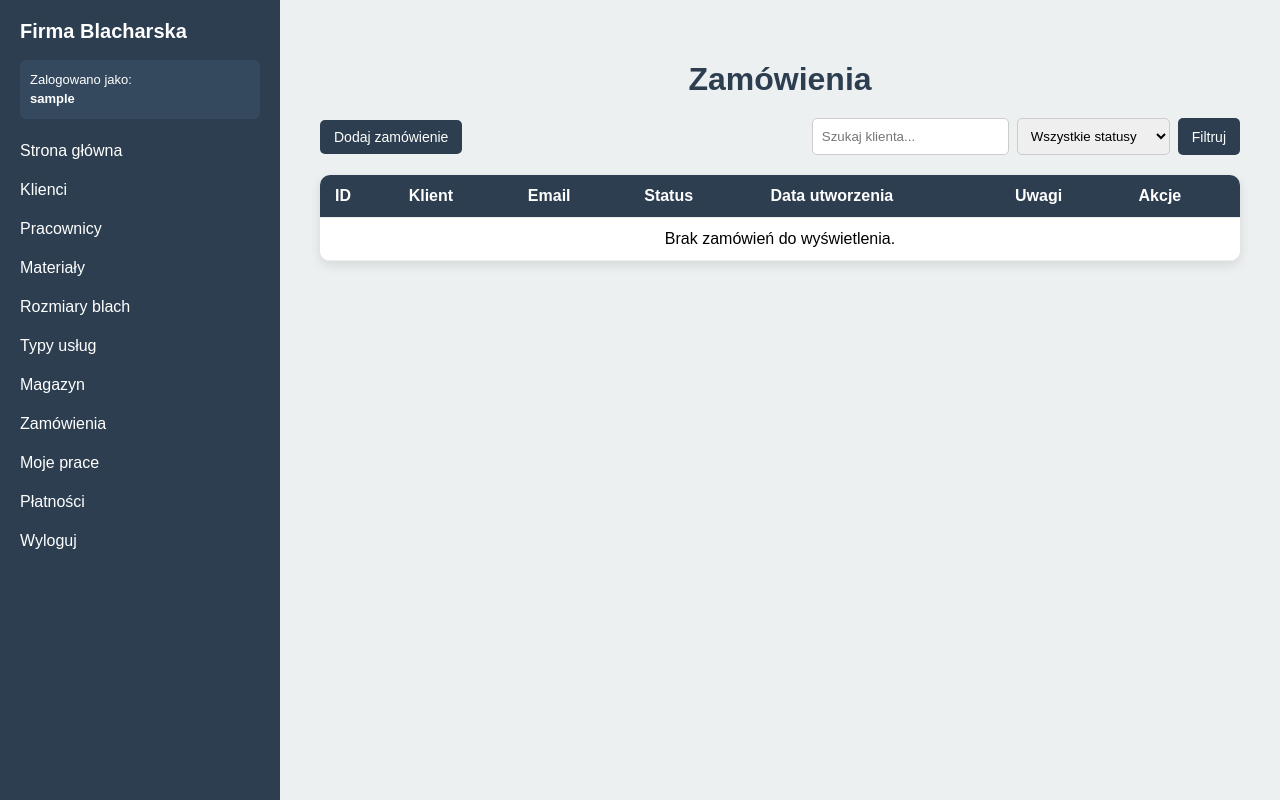
After one commit to Ostalowska/Projekt_firmy_blacharskiej, a Django app: page /zamowienia/ in a window 1280 px wide. The commit adds this page. Run offline with Django 5.2, Linux system fonts and the light colour scheme; the visitor is signed in with stand-in values (Sample User, id 1); data that the repository does not hold is empty.

Commit message:
System zamówień baza modułu

```diff
--- a/core/urls.py
+++ b/core/urls.py
@@ -57,4 +57,8 @@ urlpatterns = [
     path("typy-uslug/dodaj/", views.typ_uslugi_dodaj, name="typ_uslugi_dodaj"),
     path("typy-uslug/<int:typ_id>/edytuj/", views.typ_uslugi_edytuj, name="typ_uslugi_edytuj"),
     path("typy-uslug/<int:typ_id>/usun/", views.typ_uslugi_usun, name="typ_uslugi_usun"),
+    path("zamowienia/", views.zamowienia_lista, name="zamowienia_lista"),
+    path("zamowienia/dodaj/", views.zamowienie_dodaj, name="zamowienie_dodaj"),
+    path("zamowienia/<int:zamowienie_id>/edytuj/", views.zamowienie_edytuj, name="zamowienie_edytuj"),
+    path("zamowienia/<int:zamowienie_id>/usun/", views.zamowienie_usun, name="zamowienie_usun"),
 ]
--- a/core/views.py
+++ b/core/views.py
@@ -2,8 +2,15 @@ from django.contrib import messages
 from django.contrib.auth.decorators import login_required
 from django.shortcuts import render, redirect, get_object_or_404
 
-from .forms import KlientForm, MaterialForm, RozmiarBlachyForm, TypUslugiForm
-from .models import Klient, Material, RozmiarBlachy, TypUslugi
+from .forms import (
+    KlientForm,
+    MaterialForm,
+    RozmiarBlachyForm,
+    TypUslugiForm,
+    ZamowienieForm,
+)
+
+from .models import Klient, Material, RozmiarBlachy, TypUslugi, Zamowienie
 
 
 @login_required
@@ -377,3 +384,99 @@ def typ_uslugi_usun(request, typ_id):
             "typ_uslugi": typ_uslugi,
         },
     )
+
+@login_required
+def zamowienia_lista(request):
+    query = request.GET.get("q", "")
+    status = request.GET.get("status", "")
+
+    zamowienia = Zamowienie.objects.select_related("klient").all().order_by("-data_utworzenia")
+
+    if query:
+        zamowienia = zamowienia.filter(
+            klient__imie__icontains=query
+        ) | zamowienia.filter(
+            klient__nazwisko__icontains=query
+        ) | zamowienia.filter(
+            klient__email__icontains=query
+        ) | zamowienia.filter(
+            klient__nazwa_firmy__icontains=query
+        )
+
+    if status:
+        zamowienia = zamowienia.filter(status=status)
+
+    return render(
+        request,
+        "zamowienia/lista.html",
+        {
+            "zamowienia": zamowienia,
+            "query": query,
+            "status": status,
+            "statusy": Zamowienie.STATUS_CHOICES,
+        },
+    )
+
+
+@login_required
+def zamowienie_dodaj(request):
+    if request.method == "POST":
+        form = ZamowienieForm(request.POST)
+
+        if form.is_valid():
+            form.save()
+            messages.success(request, "Zamówienie zostało utworzone.")
+            return redirect("core:zamowienia_lista")
+    else:
+        form = ZamowienieForm()
+
+    return render(
+        request,
+        "zamowienia/formularz.html",
+        {
+            "form": form,
+            "tytul": "Dodaj zamówienie",
+        },
+    )
+
+
+@login_required
+def zamowienie_edytuj(request, zamowienie_id):
+    zamowienie = get_object_or_404(Zamowienie, id=zamowienie_id)
+
+    if request.method == "POST":
+        form = ZamowienieForm(request.POST, instance=zamowienie)
+
+        if form.is_valid():
+            form.save()
+            messages.success(request, "Zamówienie zostało zaktualizowane.")
+            return redirect("core:zamowienia_lista")
+    else:
+        form = ZamowienieForm(instance=zamowienie)
+
+    return render(
+        request,
+        "zamowienia/formularz.html",
+        {
+            "form": form,
+            "tytul": "Edytuj zamówienie",
+        },
+    )
+
+
+@login_required
+def zamowienie_usun(request, zamowienie_id):
+    zamowienie = get_object_or_404(Zamowienie, id=zamowienie_id)
+
+    if request.method == "POST":
+        zamowienie.delete()
+        messages.success(request, "Zamówienie zostało usunięte.")
+        return redirect("core:zamowienia_lista")
+
+    return render(
+        request,
+        "zamowienia/usun.html",
+        {
+            "zamowienie": zamowienie,
+        },
+    )
--- a/templates/base.html
+++ b/templates/base.html
@@ -105,7 +105,7 @@
 				<a href="{% url 'core:rozmiary_lista' %}">Rozmiary blach</a>
 				<a href="{% url 'core:typy_uslug_lista' %}">Typy usług</a>
 				<a href="#">Magazyn</a>
-				<a href="#">Zamówienia</a>
+				<a href="{% url 'core:zamowienia_lista' %}">Zamówienia</a>
 				<a href="#">Moje prace</a>
 				<a href="#">Płatności</a>
             {% endif %}
--- /dev/null
+++ b/templates/zamowienia/lista.html
@@ -0,0 +1,112 @@
+{% extends "base.html" %}
+
+{% block content %}
+
+<style>
+    .page-container { max-width: 1150px; margin: 0 auto; padding: 20px; }
+    h1 { text-align: center; color: #2c3e50; margin-bottom: 20px; }
+    .top-bar { display: flex; justify-content: space-between; gap: 15px; margin-bottom: 20px; align-items: center; flex-wrap: wrap; }
+    .search-form { display: flex; gap: 8px; flex-wrap: wrap; }
+    input, select { padding: 9px; border-radius: 5px; border: 1px solid #ccc; }
+    .btn { padding: 9px 14px; background: #2c3e50; color: white; text-decoration: none; border: none; border-radius: 5px; cursor: pointer; font-size: 14px; }
+    .btn:hover { background: #1f2a38; }
+    .btn-danger { background: #c0392b; }
+    .btn-danger:hover { background: #922b21; }
+    .btn-secondary { background: #7f8c8d; }
+    .messages { margin-bottom: 15px; }
+    .message { background: #d4edda; color: #155724; padding: 12px; border-radius: 6px; text-align: center; font-weight: bold; }
+    table { width: 100%; border-collapse: collapse; background: white; border-radius: 10px; overflow: hidden; box-shadow: 0 4px 12px rgba(0,0,0,0.1); }
+    thead { background: #2c3e50; color: white; }
+    th, td { padding: 12px 15px; border-bottom: 1px solid #eee; text-align: left; }
+    tbody tr:nth-child(even) { background: #f8f9fa; }
+    tbody tr:hover { background: #eef2f7; }
+    .actions { display: flex; gap: 8px; }
+    .status { font-weight: bold; }
+</style>
+
+<div class="page-container">
+
+    <h1>Zamówienia</h1>
+
+    {% if messages %}
+        <div class="messages">
+            {% for message in messages %}
+                <div class="message">{{ message }}</div>
+            {% endfor %}
+        </div>
+    {% endif %}
+
+    <div class="top-bar">
+        <a class="btn" href="{% url 'core:zamowienie_dodaj' %}">
+            Dodaj zamówienie
+        </a>
+
+        <form method="get" class="search-form">
+            <input type="text" name="q" value="{{ query }}" placeholder="Szukaj klienta...">
+
+            <select name="status">
+                <option value="">Wszystkie statusy</option>
+                {% for wartosc, etykieta in statusy %}
+                    <option value="{{ wartosc }}" {% if status == wartosc %}selected{% endif %}>
+                        {{ etykieta }}
+                    </option>
+                {% endfor %}
+            </select>
+
+            <button type="submit" class="btn">Filtruj</button>
+
+            {% if query or status %}
+                <a href="{% url 'core:zamowienia_lista' %}" class="btn btn-secondary">
+                    Wyczyść
+                </a>
+            {% endif %}
+        </form>
+    </div>
+
+    <table>
+        <thead>
+            <tr>
+                <th>ID</th>
+                <th>Klient</th>
+                <th>Email</th>
+                <th>Status</th>
+                <th>Data utworzenia</th>
+                <th>Uwagi</th>
+                <th>Akcje</th>
+            </tr>
+        </thead>
+
+        <tbody>
+            {% for zamowienie in zamowienia %}
+                <tr>
+                    <td>#{{ zamowienie.id }}</td>
+                    <td>{{ zamowienie.klient.imie }} {{ zamowienie.klient.nazwisko }}</td>
+                    <td>{{ zamowienie.klient.email }}</td>
+                    <td class="status">{{ zamowienie.get_status_display }}</td>
+                    <td>{{ zamowienie.data_utworzenia|date:"d.m.Y H:i" }}</td>
+                    <td>{{ zamowienie.uwagi|default:"-"|truncatechars:40 }}</td>
+                    <td>
+                        <div class="actions">
+                            <a class="btn" href="{% url 'core:zamowienie_edytuj' zamowienie.id %}">
+                                Edytuj
+                            </a>
+
+                            <a class="btn btn-danger" href="{% url 'core:zamowienie_usun' zamowienie.id %}">
+                                Usuń
+                            </a>
+                        </div>
+                    </td>
+                </tr>
+            {% empty %}
+                <tr>
+                    <td colspan="7" style="text-align:center;">
+                        Brak zamówień do wyświetlenia.
+                    </td>
+                </tr>
+            {% endfor %}
+        </tbody>
+    </table>
+
+</div>
+
+{% endblock %}
```
Also changed, not shown: core/forms.py (+23 -1 lines), templates/zamowienia/formularz.html (added, +52 -0 lines), templates/zamowienia/usun.html (added, +44 -0 lines).
